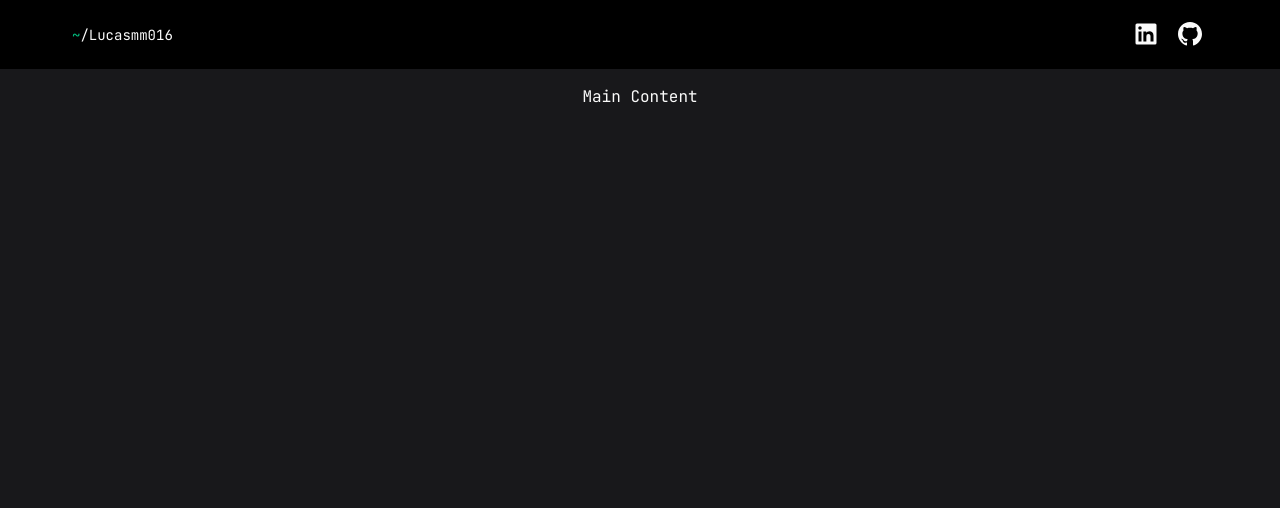
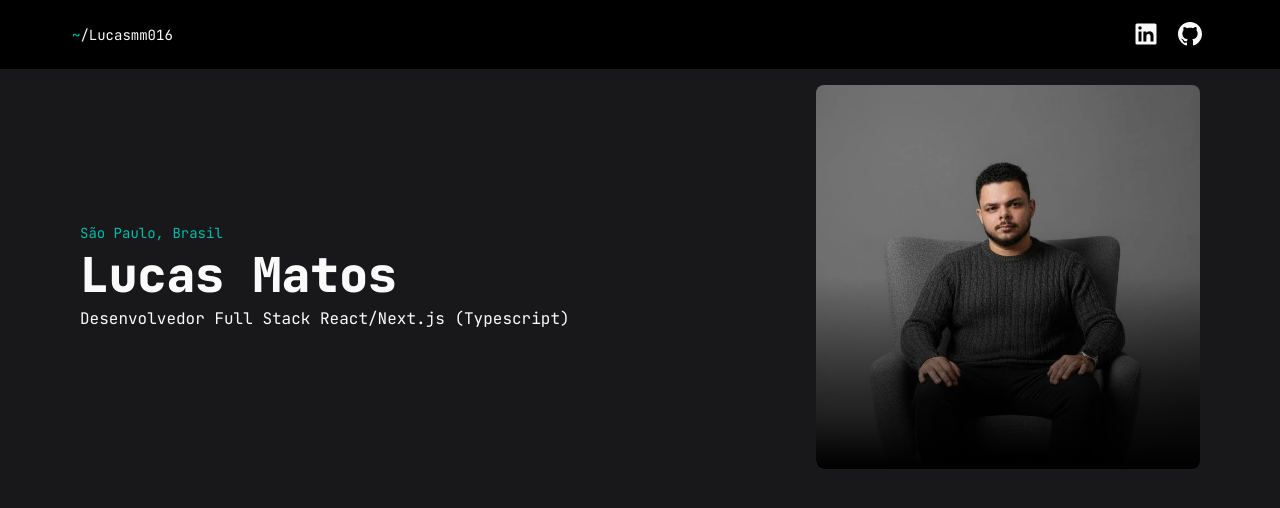
Before and after one commit to Lucasmm016/lucas-profile, a Next.js app: page / in a window 1280 px wide. Shown: the top 508 px of the page. Built offline with nearby package versions, Linux system fonts and the light colour scheme.

Commit message:
style: altera cor primária e adiciona primeira section na página principal;

```diff
--- a/app/globals.css
+++ b/app/globals.css
@@ -55,7 +55,7 @@
   --card-foreground: oklch(0.145 0 0);
   --popover: oklch(1 0 0);
   --popover-foreground: oklch(0.145 0 0);
-  --primary: oklch(0.205 0 0);
+  --primary: oklch(70.4% 0.14 182.503);
   --primary-foreground: oklch(0.985 0 0);
   --secondary: oklch(0.97 0 0);
   --secondary-foreground: oklch(0.205 0 0);
@@ -90,8 +90,6 @@
   --card-foreground: oklch(0.985 0 0);
   --popover: oklch(0.205 0 0);
   --popover-foreground: oklch(0.985 0 0);
-  --primary: oklch(0.922 0 0);
-  --primary-foreground: oklch(0.205 0 0);
   --secondary: oklch(0.269 0 0);
   --secondary-foreground: oklch(0.985 0 0);
   --muted: oklch(0.269 0 0);
--- a/app/page.tsx
+++ b/app/page.tsx
@@ -6,7 +6,21 @@ export default function Home() {
 			<Header />
 
 			<main className="flex flex-1 w-full max-w-6xl flex-col items-center justify-between p-4">
-				<h1>Main Content</h1>
+				<section className="w-full flex items-center justify-between gap-2">
+					<div className="flex flex-col gap-2">
+						<h3 className="text-primary text-sm">São Paulo, Brasil</h3>
+						<h1 className="text-5xl font-extrabold">Lucas Matos</h1>
+						<h2>Desenvolvedor Full Stack React/Next.js (Typescript)</h2>
+					</div>
+					<div>
+						<div
+							style={{ backgroundImage: "url('/profile.webp')" }}
+							className="relative size-96 bg-size-[130%_auto] bg-position-[center_top_-6rem] rounded-md overflow-hidden"
+						>
+							<div className="absolute w-full h-full bg-linear-to-b from-transparent via-transparent to-black"></div>
+						</div>
+					</div>
+				</section>
 			</main>
 		</div>
 	)
--- a/components/Header.tsx
+++ b/components/Header.tsx
@@ -9,7 +9,7 @@ export function Header() {
 		<header className="w-full bg-black">
 			<div className="w-full max-w-6xl mx-auto flex items-center justify-between gap-2 px-2 py-4">
 				<Link href="/" className="text-sm">
-					<span className="text-emerald-500">~</span>
+					<span className="text-primary">~</span>
 					/Lucasmm016
 				</Link>
 
```
Also changed, not shown: public/profile.webp (added).
